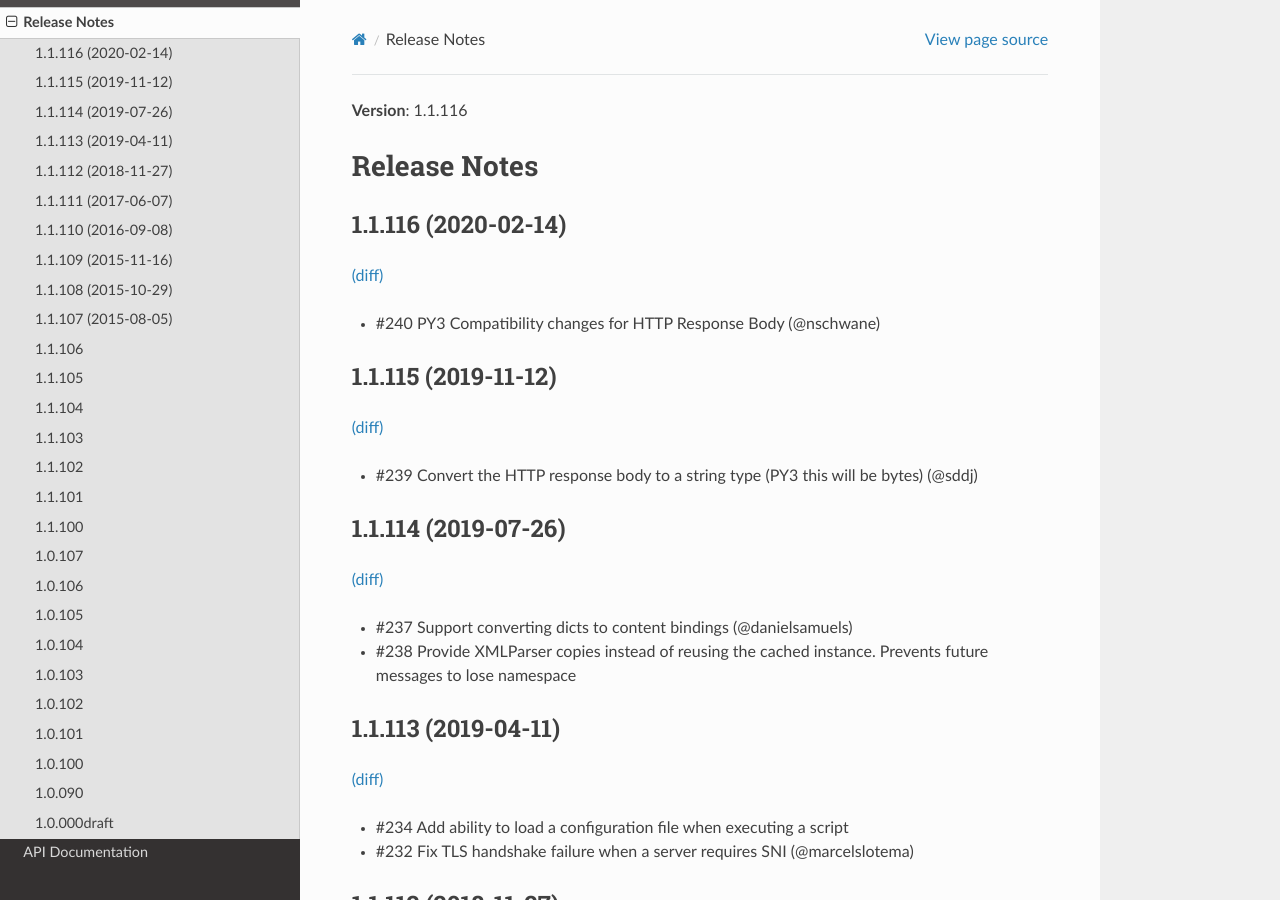
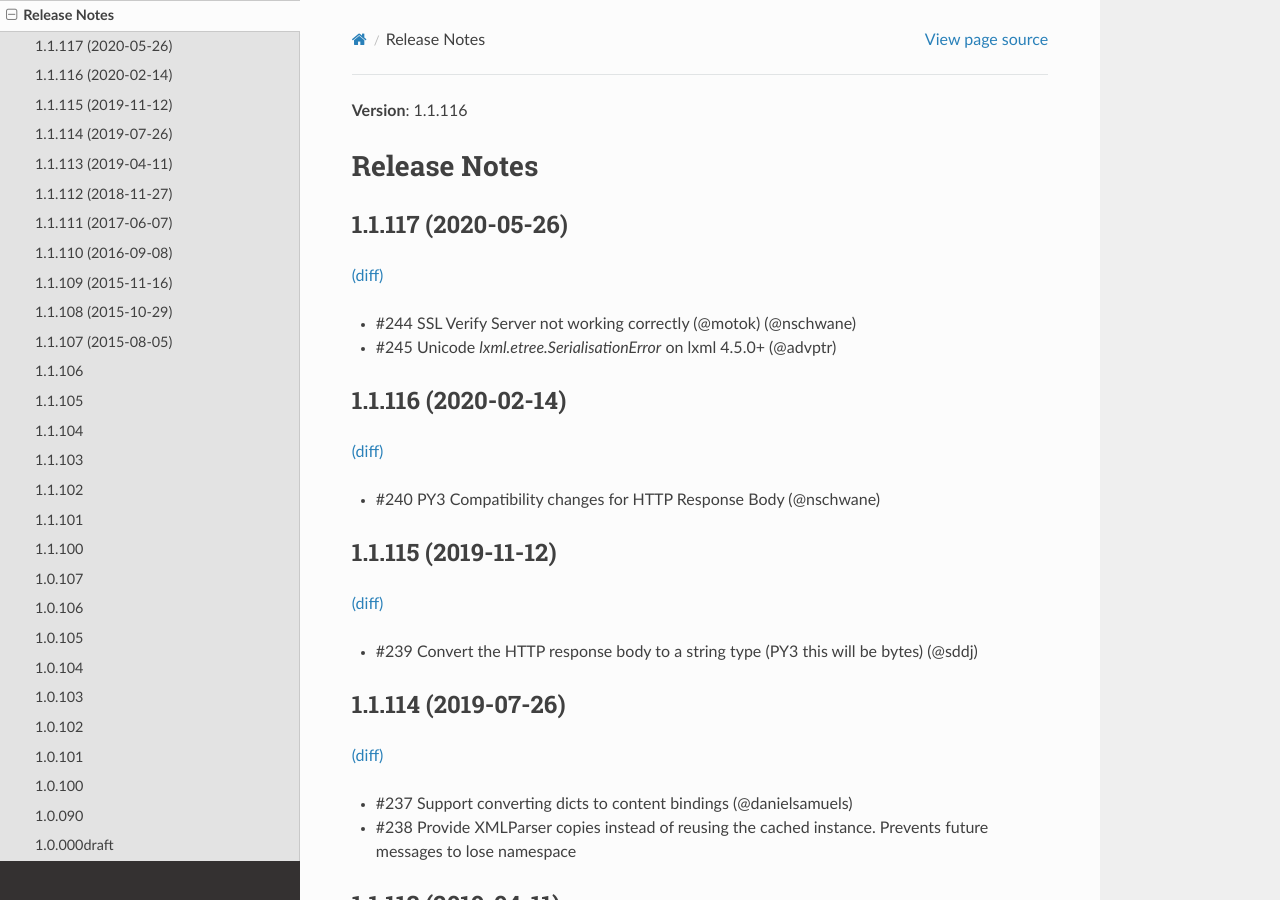
Before and after one commit to TAXIIProject/libtaxii, a Sphinx documentation site: the page built from docs/changes.rst, in a window 1280 px wide and 900 px high. Built offline with Sphinx 7.4.7 and the Read the Docs theme 2.0.0, drawn with Linux system fonts in a browser that asks for light colours.

Commit message:
update release notes for 1.1.117

```diff
--- a/docs/changes.rst
+++ b/docs/changes.rst
@@ -1,5 +1,13 @@
 Release Notes
 =============
+
+1.1.117 (2020-05-26)
+--------------------
+`(diff) <https://github.com/TAXIIProject/libtaxii/compare/1.1.116...1.1.117>`__
+
+- #244 SSL Verify Server not working correctly (@motok) (@nschwane)
+- #245 Unicode `lxml.etree.SerialisationError` on lxml 4.5.0+ (@advptr)
+
 
 1.1.116 (2020-02-14)
 --------------------
```
